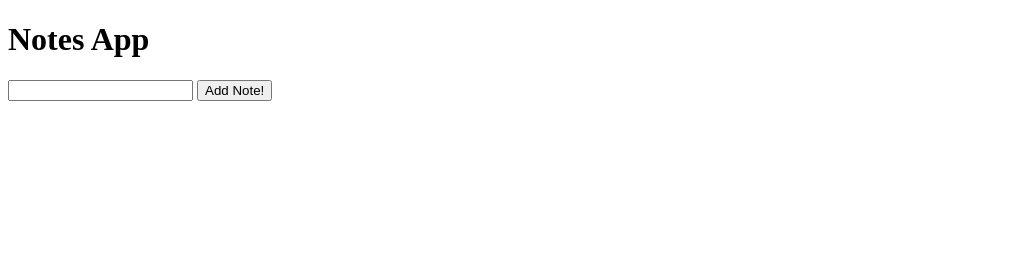
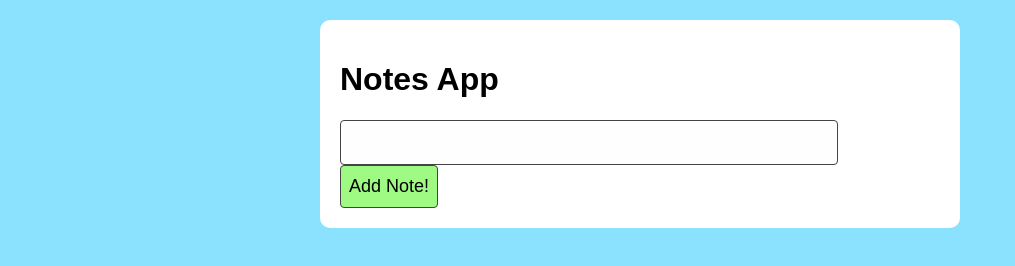
Before and after one commit to aimeehorwood/notes-app, a website with bundled scripts: page index.html in a window 1280 px wide. Shown: the whole page, without its empty margins (0-1015 px from the left). Built offline with nearby package versions, Linux system fonts and the light colour scheme.

Commit message:
adds styling

```diff
--- a/index.html
+++ b/index.html
@@ -4,7 +4,7 @@
     <meta charset="UTF-8">
     <meta name="viewport" content="width=device-width, initial-scale=1.0">
     <meta http-equiv="X-UA-Compatible" content="ie=edge">
-
+    <link rel="stylesheet" href="styles.css">
     <title>Notes app</title>
   </head>
   <body>
--- a/src/NotesClient.js
+++ b/src/NotesClient.js
@@ -20,10 +20,11 @@ class NotesClient {
       body: JSON.stringify(data),
     })
       .then((response) => response.json())
-      .then((response) => console.log(response));
-
+      .then((response) => console.log(response))
+      .catch(() => {
+        return error ();
+    });
   }
-
 
 }
 
--- a/src/notesView.js
+++ b/src/notesView.js
@@ -20,7 +20,6 @@ class NotesView {
   }
 
   addNewNote(newNote) {
-    console.log("addNewNote called");
     this.model.addNote(newNote);
     this.displayNotes();
   }
--- /dev/null
+++ b/styles.css
@@ -0,0 +1,39 @@
+h1, p, * {
+    font-family: sans-serif;
+  }
+
+  html {
+    background:#8ae2ff;
+  }
+
+  body {
+    background: white;
+    width: 600px;
+    margin: auto;
+    margin-top: 20px;
+    padding: 20px;
+    border-radius: 10px;
+  }
+
+  .note {
+    border-bottom: 1px solid #aaa;
+    padding: 15px;
+  }
+
+  input[type=text] {
+    width: 80%;
+    background: #fefefe;
+    border-radius: 4px;
+    padding: 10px 8px;
+    border: 1px solid #444;
+    font-size: 20px;
+  }
+
+  button {
+    background: #9efa82;
+    border-radius: 4px;
+    padding: 10px 8px;
+    border: 1px solid #444;
+    font-size: 18px;
+    cursor: pointer;
+  }
```
